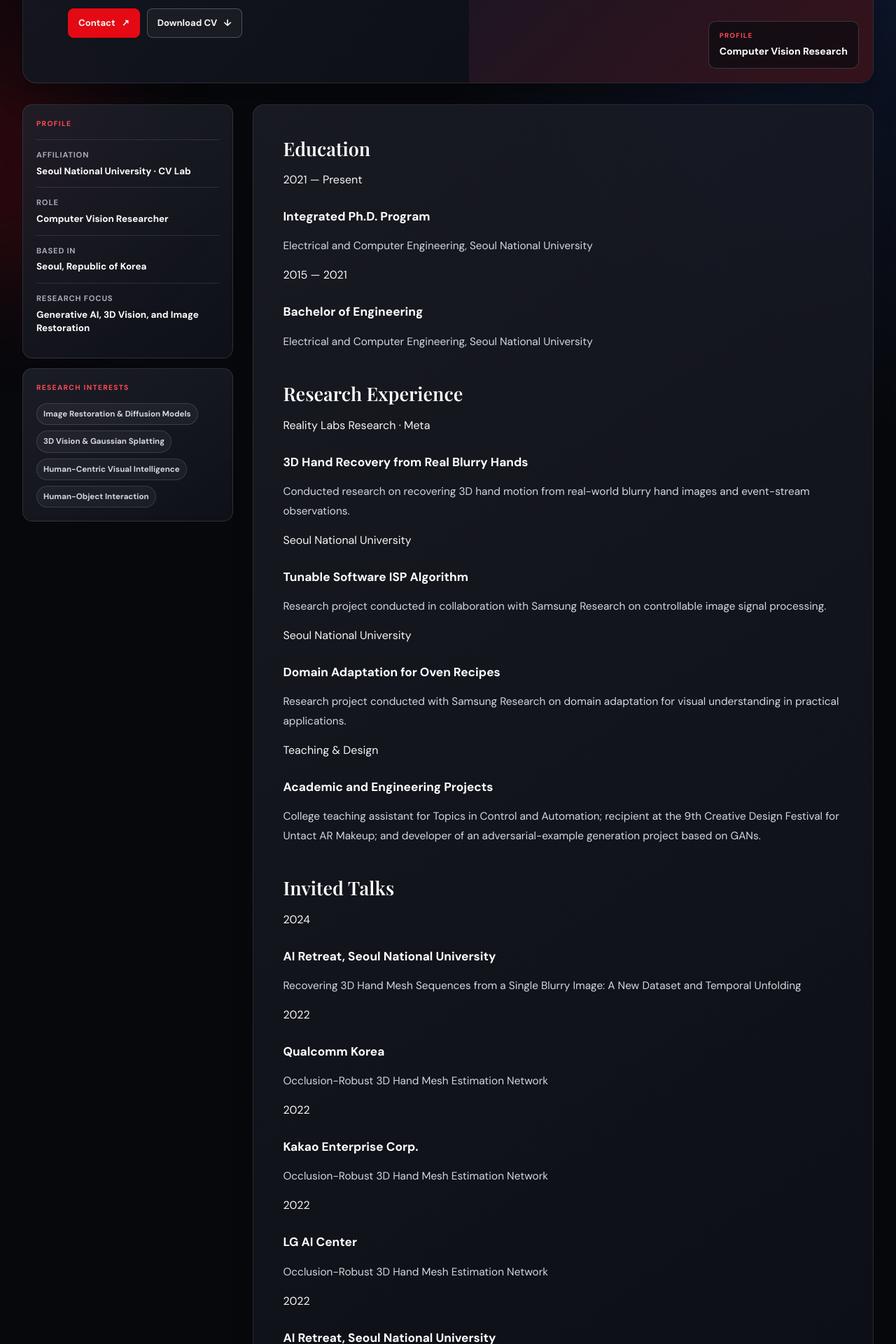
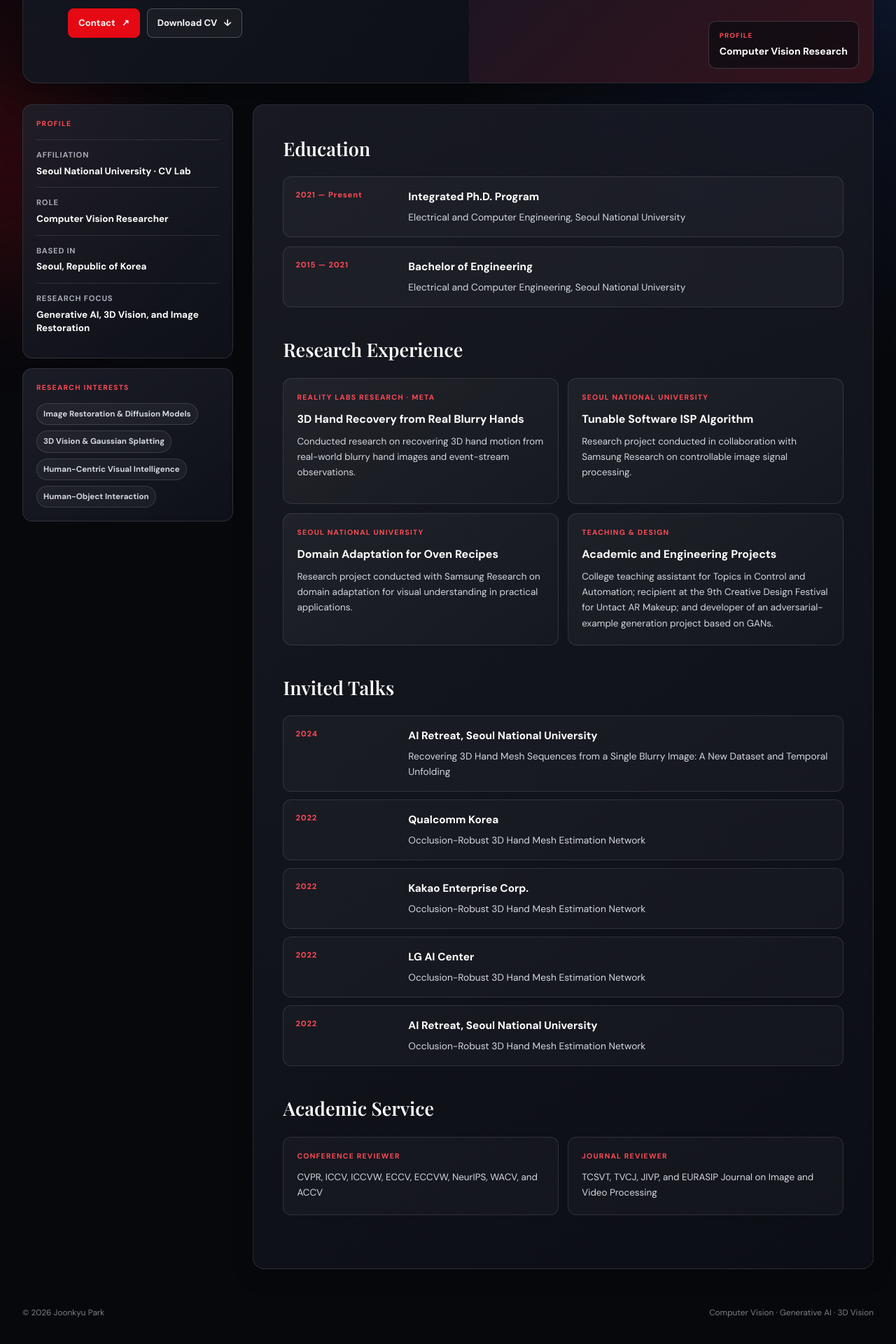
Before and after one commit to jkpark08/jkpark08.github.io, a Jekyll site: the page built from _posts/2027-12-31-edu.markdown, in a window 1280 px wide. Shown: the part 487-2407 px from the top of the page at 70% size. Built offline with Jekyll 4.4.1, drawn with Linux system fonts in a browser that asks for light colours.

Commit message:
Update showcase.css

```diff
--- a/assets/css/showcase.css
+++ b/assets/css/showcase.css
@@ -2063,3 +2063,292 @@ body.showcase-body {
 .publication-card--unpublished:hover {
   transform: none;
 }
+
+/* =========================================================
+   Personal profile page
+   ========================================================= */
+
+.profile-hero {
+  display: grid;
+  grid-template-columns: minmax(0, 1fr) minmax(230px, 0.32fr);
+  min-height: 390px;
+  overflow: hidden;
+  border: 1px solid var(--line);
+  border-radius: 20px;
+  background:
+    radial-gradient(circle at 95% 10%, rgba(229, 9, 20, 0.20), transparent 25rem),
+    radial-gradient(circle at 16% 94%, rgba(55, 107, 206, 0.16), transparent 27rem),
+    linear-gradient(145deg, rgba(28, 30, 40, 0.96), rgba(11, 13, 20, 0.95));
+  box-shadow: var(--shadow);
+}
+
+.profile-hero__copy {
+  display: flex;
+  flex-direction: column;
+  justify-content: center;
+  padding: clamp(34px, 5vw, 66px);
+}
+
+.profile-hero__eyebrow {
+  margin: 0 0 12px;
+  color: var(--accent-bright);
+  font-size: 0.68rem;
+  font-weight: 800;
+  letter-spacing: 0.16em;
+  text-transform: uppercase;
+}
+
+.profile-hero h1 {
+  margin: 0;
+  color: #fff;
+  font-family: "Playfair Display", Georgia, serif;
+  font-size: clamp(2.4rem, 4.5vw, 4.7rem);
+  font-weight: 600;
+  line-height: 1;
+}
+
+.profile-hero__role {
+  margin: 17px 0 0;
+  color: #fff;
+  font-size: 1.08rem;
+  font-weight: 700;
+}
+
+.profile-hero__summary {
+  max-width: 700px;
+  margin: 17px 0 0;
+  color: var(--soft);
+  font-size: 0.98rem;
+  line-height: 1.75;
+}
+
+.profile-hero__facts {
+  display: grid;
+  grid-template-columns: repeat(3, minmax(0, 1fr));
+  gap: 10px;
+  margin-top: 29px;
+}
+
+.profile-hero__fact {
+  display: grid;
+  gap: 5px;
+  padding: 12px;
+  border: 1px solid var(--line);
+  border-radius: 10px;
+  background: rgba(255, 255, 255, 0.035);
+}
+
+.profile-hero__fact span {
+  color: var(--muted);
+  font-size: 0.61rem;
+  font-weight: 800;
+  letter-spacing: 0.11em;
+  text-transform: uppercase;
+}
+
+.profile-hero__fact strong {
+  color: #fff;
+  font-size: 0.78rem;
+  line-height: 1.4;
+}
+
+.profile-hero__monogram {
+  display: grid;
+  align-content: center;
+  justify-items: center;
+  gap: 13px;
+  min-height: 100%;
+  border-left: 1px solid var(--line);
+  background:
+    linear-gradient(135deg, rgba(229, 9, 20, 0.18), transparent 55%),
+    rgba(255, 255, 255, 0.025);
+}
+
+.profile-hero__monogram span {
+  display: grid;
+  width: 132px;
+  height: 132px;
+  place-items: center;
+  border: 1px solid rgba(255, 255, 255, 0.28);
+  border-radius: 50%;
+  background: rgba(10, 12, 19, 0.42);
+  box-shadow: inset 0 0 45px rgba(229, 9, 20, 0.14);
+  color: #fff;
+  font-family: "Playfair Display", Georgia, serif;
+  font-size: 3.1rem;
+}
+
+.profile-hero__monogram small {
+  color: var(--accent-bright);
+  font-size: 0.64rem;
+  font-weight: 800;
+  letter-spacing: 0.18em;
+}
+
+.profile-contact-card {
+  display: grid;
+  gap: 6px;
+  padding: 18px;
+  border: 1px solid rgba(229, 9, 20, 0.4);
+  border-radius: 14px;
+  background: rgba(229, 9, 20, 0.07);
+  color: #fff;
+  text-decoration: none;
+  transition: transform 160ms ease, background 160ms ease;
+}
+
+.profile-contact-card:hover {
+  background: rgba(229, 9, 20, 0.14);
+  transform: translateY(-2px);
+}
+
+.profile-contact-card span {
+  color: var(--accent-bright);
+  font-size: 0.64rem;
+  font-weight: 800;
+  letter-spacing: 0.13em;
+  text-transform: uppercase;
+}
+
+.profile-contact-card strong {
+  font-size: 0.82rem;
+  overflow-wrap: anywhere;
+}
+
+.profile-contact-card em {
+  color: var(--soft);
+  font-size: 0.72rem;
+  font-style: normal;
+  line-height: 1.4;
+}
+
+.profile-timeline {
+  display: grid;
+  gap: 13px;
+  margin: 20px 0 34px;
+}
+
+.profile-timeline__item,
+.profile-talk,
+.profile-service-card {
+  display: grid;
+  grid-template-columns: minmax(100px, 0.24fr) minmax(0, 1fr);
+  gap: 16px;
+  padding: 17px;
+  border: 1px solid var(--line);
+  border-radius: 12px;
+  background: rgba(255, 255, 255, 0.03);
+}
+
+.profile-timeline__date,
+.profile-talk > span {
+  color: var(--accent-bright);
+  font-size: 0.70rem;
+  font-weight: 800;
+  letter-spacing: 0.08em;
+}
+
+.profile-timeline h3,
+.profile-talk h3 {
+  margin: 0 0 6px !important;
+  color: #fff;
+  font-size: 0.96rem !important;
+}
+
+.profile-timeline p,
+.profile-talk p {
+  margin: 0 !important;
+  color: var(--soft);
+  font-size: 0.86rem !important;
+  line-height: 1.6 !important;
+}
+
+.profile-experience-grid,
+.profile-service-grid {
+  display: grid;
+  grid-template-columns: repeat(2, minmax(0, 1fr));
+  gap: 13px;
+  margin: 20px 0 34px;
+}
+
+.profile-experience-card,
+.profile-service-card {
+  min-height: 180px;
+  padding: 19px;
+}
+
+.profile-experience-card {
+  border: 1px solid var(--line);
+  border-radius: 13px;
+  background: linear-gradient(
+    145deg,
+    rgba(255, 255, 255, 0.05),
+    rgba(255, 255, 255, 0.018)
+  );
+}
+
+.profile-experience-card > span,
+.profile-service-card > span {
+  display: block;
+  margin-bottom: 12px;
+  color: var(--accent-bright);
+  font-size: 0.65rem;
+  font-weight: 800;
+  letter-spacing: 0.12em;
+  text-transform: uppercase;
+}
+
+.profile-experience-card h3 {
+  margin: 0 0 9px !important;
+  color: #fff;
+  font-size: 1rem !important;
+}
+
+.profile-experience-card p,
+.profile-service-card p {
+  margin: 0 !important;
+  color: var(--soft);
+  font-size: 0.84rem !important;
+  line-height: 1.65 !important;
+}
+
+.profile-talk-list {
+  display: grid;
+  gap: 11px;
+  margin: 20px 0 34px;
+}
+
+.profile-service-card {
+  display: block;
+  min-height: 0;
+}
+
+@media (max-width: 850px) {
+  .profile-hero {
+    grid-template-columns: 1fr;
+  }
+
+  .profile-hero__monogram {
+    min-height: 210px;
+    border-top: 1px solid var(--line);
+    border-left: 0;
+  }
+}
+
+@media (max-width: 620px) {
+  .profile-hero__facts,
+  .profile-experience-grid,
+  .profile-service-grid {
+    grid-template-columns: 1fr;
+  }
+
+  .profile-timeline__item,
+  .profile-talk {
+    grid-template-columns: 1fr;
+    gap: 8px;
+  }
+
+  .profile-hero__copy {
+    padding: 34px 25px;
+  }
+}
```
